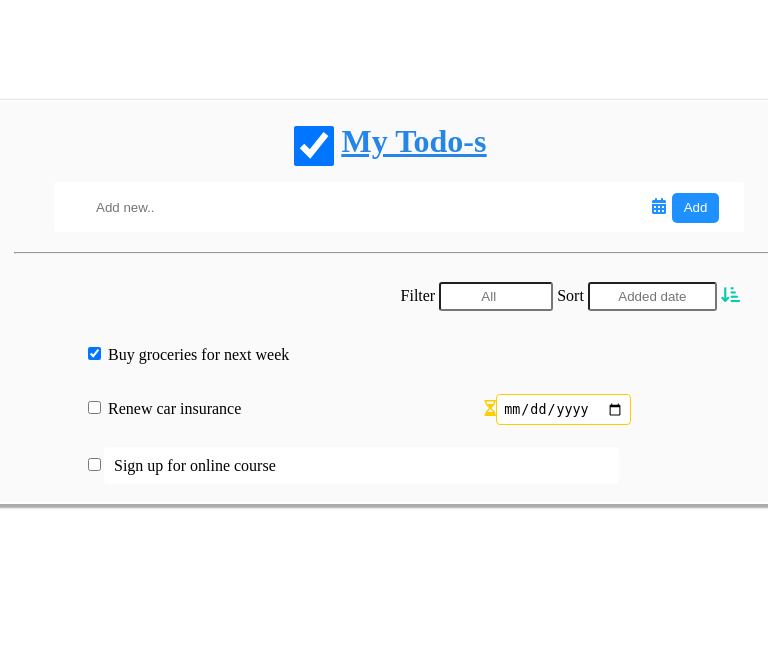
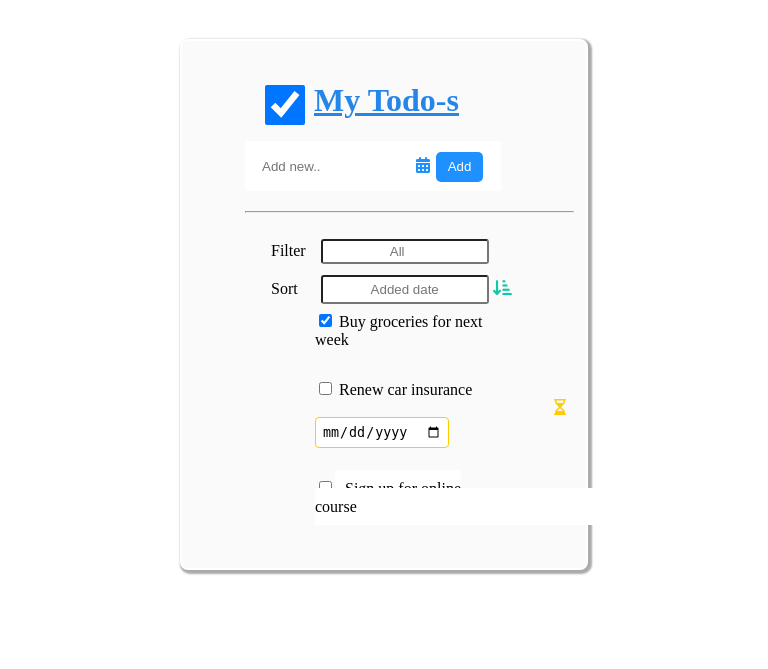
Before and after one commit to humphreyokoth/todo-assignement, a PHP site: page /todo.html in a window 768 px wide; the page is wider, and only the part inside the window is pictured. Shown: the top 669 px of that part. Run offline with PHP 8.4, Linux system fonts and the light colour scheme; some libraries are stand-ins or nearby versions.

Commit message:
Feat: mobile view

```diff
--- a/style.css
+++ b/style.css
@@ -7,7 +7,7 @@ body {
 }
 
 .container {
-  height: 400px;
+  height: 422px;
   width: 800px;
 
   box-shadow: 2px 2px 2px 2px #aaaaaa;
@@ -46,8 +46,9 @@ hr {
   display: flex;
   align-items: center;
   position: absolute;
-  margin-left: 280px;
+  margin-left: 257px;
 }
+
 .label-1 {
   color: #1e90ff;
   text-align: center;
@@ -143,3 +144,99 @@ ul {
   padding-right: 343px;
   border-radius: 5px;
 }
+
+@media (max-width: 1024px)  {
+
+  body {
+    display: flex;
+    justify-content: center;
+    margin: 100px;
+
+    flex-direction: row;
+    align-content: center;
+    align-items: center;
+    flex-wrap: wrap;
+}
+
+
+.container {
+  height: 527px;
+  width: 361px;
+  box-shadow: 2px 2px 2px 2px #aaaaaa;
+  border: 2px solid #ffffff;
+  border-radius: 8px;
+  background-color: #fafafa;
+  padding-left: 53px;
+  margin-top: -61px;
+  padding-left: 43px;
+}
+form {
+  width: 283px;
+  height: 132px;
+  /* display: flex; */
+  /* flex-wrap: nowrap; */
+  /* flex-direction: row; */
+  /* justify-content: center; */
+  align-items: center;
+  align-content: center;
+}
+
+#todo-checkbox {
+  height: 40px;
+  width: 40px;
+  display: flex;
+  align-items: center;
+  position: absolute;
+  margin-left: 20px;
+}
+.custom-add {
+  width: 241px;
+  height: 40px;
+  border-radius: 3px;
+  border: none;
+  background-color: #ffffff;
+  margin-bottom: 20px;
+  margin-left: 0px;
+  padding-left: 15px;
+  position: relative;
+  padding-top: 10px;
+  justify-content: center;
+}
+.custom-add-input {
+  height: 30px;
+  width: 148px;
+  border: none;
+}
+hr {
+  /* margin-right: -7px; */
+  width: 327px;
+}
+.counter {
+  /* float: right; */
+  margin: 7px;
+  /* margin-right: 194px; */
+  width: 250px;
+}
+#filter {
+  text-align: center;
+  width: 158px;
+  border-radius: 3px;
+  padding: 3px;
+  margin: 11px;
+}
+#sort {
+  text-align: center;
+  width: 139px;
+  border-radius: 3px;
+  padding: -21px;
+  margin-left: 19px;
+}
+
+}
+
+
+@media (min-width:768px) {
+  form {
+    padding: 20px;
+  }
+}
--- a/todo.html
+++ b/todo.html
@@ -15,8 +15,8 @@
 <body>
     <div class="container">
         <form action="form">
-            <div >
             <div class="row">
+            <div class="col-1">
                 <input type="checkbox" name="checkbox" id="todo-checkbox" checked /><label class="label-1">
                     <h1>My Todo-s</h1>
                 </label>
@@ -27,7 +27,7 @@
                 <i class="fas fa-calendar-alt"></i>
                 <button id="btn-add">Add</button>
             </div>
-
+        </div>
             <hr />
 
             <div class="counter">
@@ -35,7 +35,7 @@
                 <input type="number" name="filter" id="filter" placeholder="All" />
                 Sort
                 <input type="number" name="sort" id="sort" placeholder="Added date" /><i
-                    class="fas fa-sort-amount-down-alt sort-icon"></i>
+                    class="fas fa-sort-amount-down-alt sort-icon" id="sort-icon"></i>
             </div>
             <div class="list">
                 <ul class="list-li">
@@ -66,7 +66,7 @@
                 </ul>
             </div>
 
-        </div>
+
         </form>
     </div>
 </body>
```
